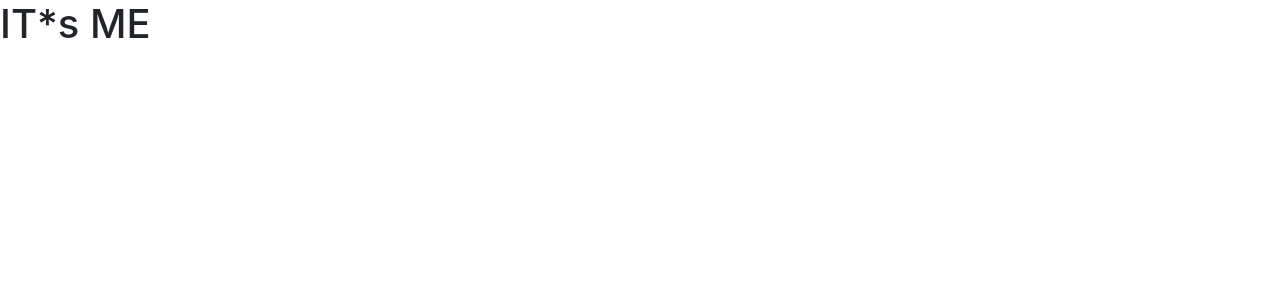
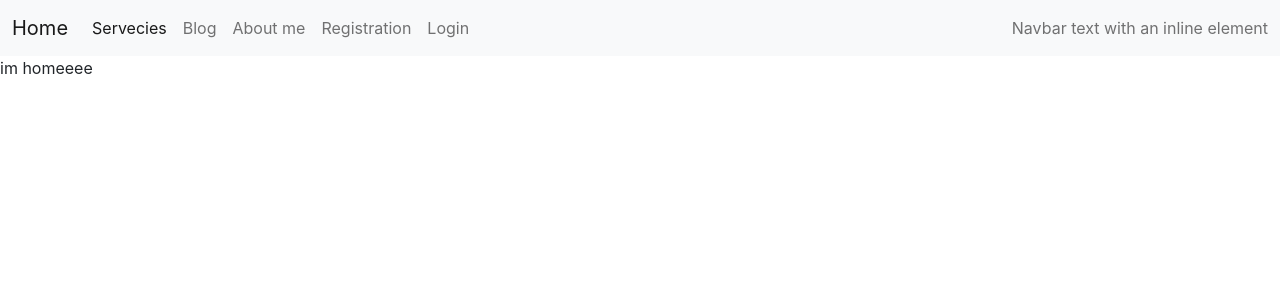
Before and after one commit to babuece97/ameturephotography, a React (Create React App) app: page / in a window 1280 px wide. Shown: the top 300 px of the page. Built offline with nearby package versions, Linux system fonts and the light colour scheme.

Commit message:
working w routing

```diff
--- a/src/App.js
+++ b/src/App.js
@@ -1,10 +1,28 @@
-import logo from './logo.svg';
+
 import './App.css';
+import Navbar from './components/Navbar/Navbar';
+import {Routes,Route } from "react-router-dom";
+import Home from './components/Home/Home';
+import Services from './components/Services/Services';
+import Login from './components/Login/Login';
+import Blog from './components/Blog/Blog';
+
 
 function App() {
   return (
     <div>
- <h1> IT*s ME</h1>
+      <Navbar></Navbar>
+      <Routes>
+          <Route path="/" element={<Home></Home>}>
+          </Route>
+          <Route path="home" element={<Home></Home>} />
+          <Route path="services" element={<Services></Services>}>
+          <Route path=":blog" element={<Blog> </Blog>} />
+          <Route path="about me" element={<p> About mee</p>} />
+          <Route path="registration" element={<p> Registration </p> } />
+          <Route path="login" element={<Login></Login>} />
+          </Route>
+        </Routes>
     </div>
   );
 }
--- /dev/null
+++ b/src/components/Blog/Blog.js
@@ -0,0 +1,11 @@
+import React from 'react';
+
+const Blog = () => {
+    return (
+        <div>
+            My blog
+        </div>
+    );
+};
+
+export default Blog;
--- /dev/null
+++ b/src/components/Home/Home.js
@@ -0,0 +1,11 @@
+import React from 'react';
+
+const Home = () => {
+    return (
+        <div>
+            im homeeee
+        </div>
+    );
+};
+
+export default Home;
--- /dev/null
+++ b/src/components/Login/Login.js
@@ -0,0 +1,11 @@
+import React from 'react';
+
+const Login = () => {
+    return (
+        <div>
+            Im loggggg in page
+        </div>
+    );
+};
+
+export default Login;
--- /dev/null
+++ b/src/components/Navbar/Navbar.js
@@ -0,0 +1,38 @@
+import React from 'react';
+
+const Navbar = () => {
+    return (
+        <nav className="navbar navbar-expand-lg navbar-light bg-light">
+  <div className="container-fluid">
+    <a className="navbar-brand" href="#">Home</a>
+    <button className="navbar-toggler" type="button" data-bs-toggle="collapse" data-bs-target="#navbarText" aria-controls="navbarText" aria-expanded="false" aria-label="Toggle navigation">
+      <span className="navbar-toggler-icon"></span>
+    </button>
+    <div className="collapse navbar-collapse" id="navbarText">
+      <ul className="navbar-nav me-auto mb-2 mb-lg-0">
+        <li className="nav-item">
+          <a className="nav-link active" aria-current="page" href="#">Servecies</a>
+        </li>
+        <li className="nav-item">
+          <a className="nav-link" href="#">Blog</a>
+        </li>
+        <li className="nav-item">
+          <a className="nav-link" href="#">About me</a>
+        </li>
+        <li className="nav-item">
+          <a className="nav-link" href="#">Registration</a>
+        </li>
+        <li className="nav-item">
+          <a className="nav-link" href="#">Login</a>
+        </li>
+      </ul>
+      <span className="navbar-text">
+        Navbar text with an inline element
+      </span>
+    </div>
+  </div>
+</nav>
+    );
+};
+
+export default Navbar;
--- /dev/null
+++ b/src/components/Services/Services.js
@@ -0,0 +1,11 @@
+import React from 'react';
+
+const Services = () => {
+    return (
+        <div>
+            Im service man
+        </div>
+    );
+};
+
+export default Services;
--- a/src/index.js
+++ b/src/index.js
@@ -3,12 +3,15 @@ import ReactDOM from 'react-dom/client';
 import './index.css';
 import App from './App';
 import reportWebVitals from './reportWebVitals';
+import {BrowserRouter} from 'react-router-dom';
 
 const root = ReactDOM.createRoot(document.getElementById('root'));
 root.render(
+  <BrowserRouter>
   <React.StrictMode>
     <App />
   </React.StrictMode>
+  </BrowserRouter>
 );
 
 // If you want to start measuring performance in your app, pass a function
```
Also changed, not shown: src/components/Blog/Blog.css (added), src/components/Home/Home.css (added), src/components/Login/Login.css (added), src/components/Navbar/Navbar.css (added), src/components/Services/Services.css (added).
